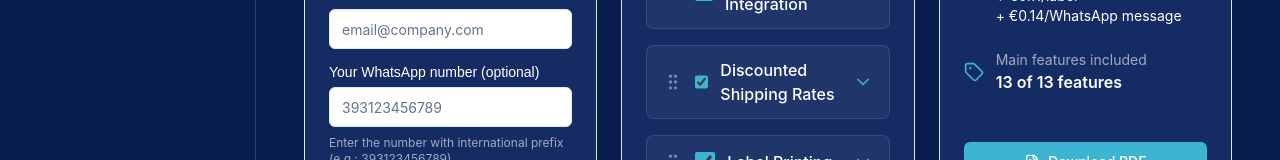
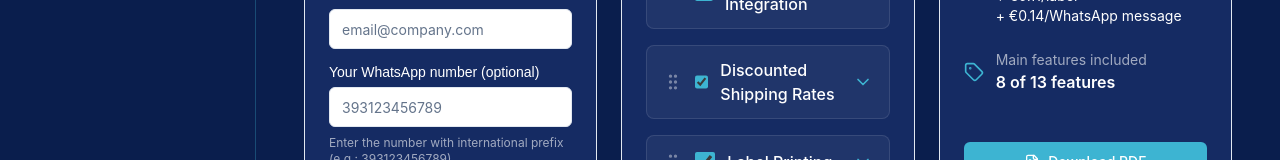
Before and after one commit to federicodesantis-sendcloud/Sendcloud-Tool, a Next.js app: page /en/preventivi/crea-offerta in a window 1280 px wide. Shown: the part 465-625 px from the top of the page. Built offline with nearby package versions, Linux system fonts and the light colour scheme.

Commit message:
Preselezione feature per piano preventivo
Imposta le feature predefinite in base a Lite, Growth e Premium.

```diff
--- a/app/[locale]/preventivi/crea-offerta/page.tsx
+++ b/app/[locale]/preventivi/crea-offerta/page.tsx
@@ -149,7 +149,48 @@ export default function CreateOfferPage() {
       image: "https://hebbkx1anhila5yf.public.blob.vercel-storage.com/image-Q9BFgCnG6Q20iBoQfGmNY3gfqQGZWG.png",
     },
   ]
-  const [selectedFeatures, setSelectedFeatures] = useState<string[]>(features.map((feature) => feature.id))
+  const getDefaultFeatureIds = (plan: keyof typeof standardPlans) => {
+    const liteDefaults = [
+      "integrazione-negozi",
+      "integrazione-corrieri",
+      "tariffe-agevolate",
+      "stampa-etichette",
+      "email-tracking",
+      "whatsapp-tracking",
+      "mappa-pudo",
+      "assicurazione-xcover",
+    ]
+
+    if (plan === "growth") {
+      return [
+        ...liteDefaults,
+        "pack-and-go",
+        "pagina-tracking",
+        "whatsapp-marketing",
+      ]
+    }
+
+    if (plan === "premium") {
+      return [
+        ...liteDefaults,
+        "pack-and-go",
+        "pagina-tracking",
+        "whatsapp-marketing",
+        "monitoraggio-spedizioni",
+        "portale-resi",
+      ]
+    }
+
+    if (plan === "pro") {
+      return features.map((feature) => feature.id)
+    }
+
+    return liteDefaults
+  }
+
+  const [selectedFeatures, setSelectedFeatures] = useState<string[]>(
+    getDefaultFeatureIds("lite"),
+  )
   const [expandedFeatures, setExpandedFeatures] = useState<Record<string, boolean>>({})
   const [editedFeatureTexts, setEditedFeatureTexts] = useState<Record<string, string>>({})
   const [featuresOrder, setFeaturesOrder] = useState<string[]>(features.map((feature) => feature.id))
@@ -1417,6 +1458,7 @@ document.addEventListener('DOMContentLoaded', function() {
         perLabelFee: newPerLabelFee,
       }
     })
+    setSelectedFeatures(getDefaultFeatureIds(plan))
   }
 
   const handleShowMonthlyChange = (e: React.ChangeEvent<HTMLInputElement>) => {
```
